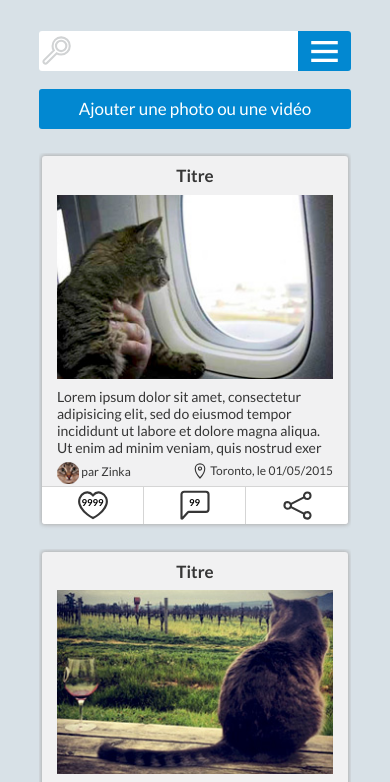
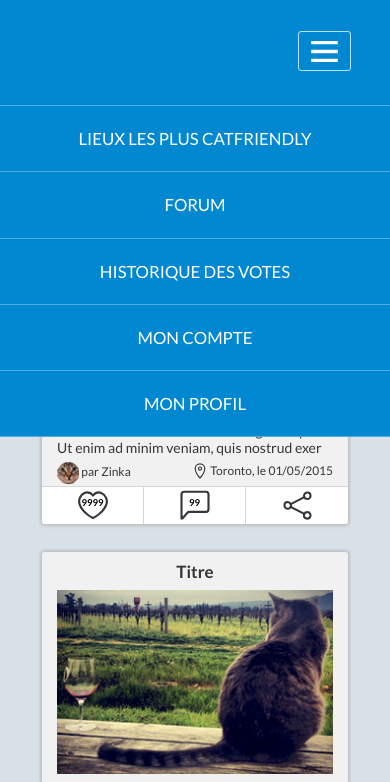
Before and after one commit to stephane-o/travelcat, a website: page wall.html in a window 390 px wide. Both pictures are taken after a click on the button 324 px from the left and 51 px from the top of the page. Shown: the top 782 px of the page. Drawn offline with nearby package versions, Linux system fonts and the light colour scheme.

Commit message:
Mobile navigation added

```diff
--- a/css/style.css
+++ b/css/style.css
@@ -653,6 +653,35 @@ footer {
     padding-right:10%; /* 32px / 320 px */
 }
 /* MENU TABLET + MOBILE VERSION*/
+.mobile-navigation {
+    display: block;
+    position: absolute;
+    width: 100%;
+    top: 0;
+    left: 0;
+    z-index: 9998;
+}
+.mobile-navigation ul {
+    display: none;
+    padding-left: 0;
+}
+.mobile-navigation li {
+    display: block;
+    background: #0288d1;
+    border-bottom: 1px solid #4eacdf;
+    text-transform: uppercase;
+    padding: 40px 0;
+    font-size: 1.2em;
+}
+
+.mobile-navigation li:last-child {
+    padding: 20px 0;
+}
+
+.mobile-navigation li:last-child:hover {
+    background: #0693df;
+}
+
 .search-wrapper {
     /*width: 80%; /* 256px / 320px */
     max-width: 666px;
@@ -692,6 +721,13 @@ footer {
     background-color: #0288d1;
     height: 100%;
     width: 53px;
+    z-index: 9999;
+}
+
+.menu-btn.expanded {
+  background-color: transparent;
+  border: 1px solid #b2e5fc;
+    border-radius: 3px;
 }
 /* FIN MENU TABLET + MOBILE VERSION */
 
@@ -935,7 +971,10 @@ footer {
         font-size: 1.214em;
     }
     .search-wrapper {
-        display: none;
+        display: none; /*module de recherche masqué sur desktop*/
+    }
+    .mobile-navigation {
+        display: none; /*menu mobile masqué sur desktop*/
     }
     .main-navigation {
         display: block;
--- a/wall.html
+++ b/wall.html
@@ -32,6 +32,16 @@
                                 <a href="#"><li class="li-nav"><p><img src="img/icon-menu-moncompte.svg"/> <span>mon compte</span> </p></li></a>
                                 <a href="#"><li class="li-nav"><p><img src="img/icon-menu-profil.svg"/> <span>mon profil</span> </p></li></a>
                                 <li><p><img src="img/icon-menu-search.svg"/> <span><input type=search placeholder="Rechercher..."/></span> </p></li>
+                            </ul>
+                        </nav>
+                        <nav class="mobile-navigation">
+                            <ul class="nav">
+                                <li class="li-nav">&nbsp;</li>
+                                <a href="#"><li class="li-nav"><p>Lieux les plus catfriendly</p></li></a>
+                                <a href="#"><li class="li-nav"><p>forum</p></li></a>
+                                <a href="#"><li class="li-nav"><p>historique des votes</p></li></a>
+                                <a href="#"><li class="li-nav"><p>mon compte</p></li></a>
+                                <a href="#"><li class="li-nav"><p>mon profil</p></li></a>
                             </ul>
                         </nav>
                     </div>
@@ -193,6 +203,12 @@
         });
     });
 </script>
+<script>
+    $('.menu-btn').click(function() {
+        $(this).toggleClass('expanded');
+        $('.mobile-navigation .nav').slideToggle();
+    });
+</script>
 </body>
 
 </html>
```
